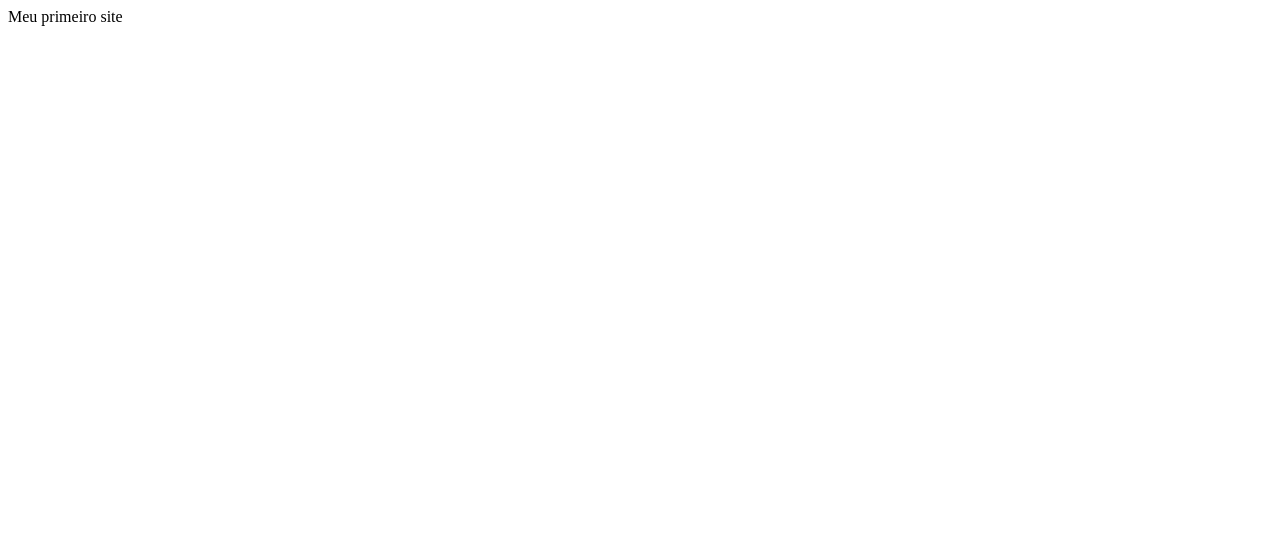
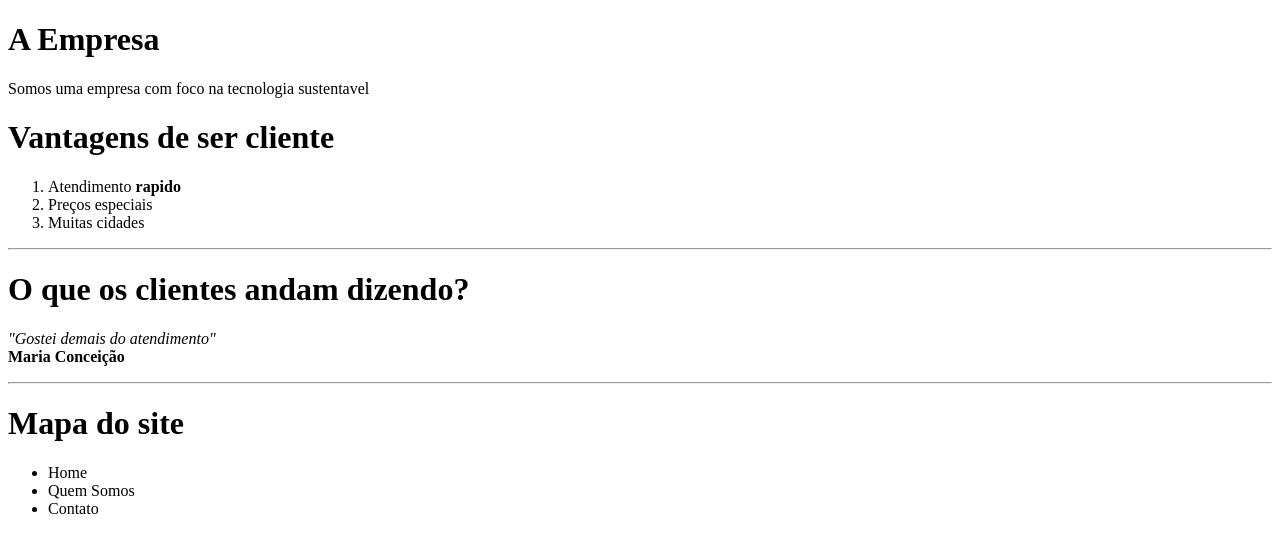
Before and after one commit to jessicavisou/iniciando-web, a plain HTML site: page index.html in a window 1280 px wide. Drawn offline with Linux system fonts and the light colour scheme.

Commit message:
Commit dia 19

```diff
--- a/index.html
+++ b/index.html
@@ -4,8 +4,27 @@
 <title>
     Meu site
 </title>
+<meta charset="utf-8">
     </head>
     <body>
-        Meu primeiro site
+      <h1>A Empresa</h1>
+      <p>Somos uma empresa com foco na tecnologia sustentavel</p>
+      <h1>Vantagens de ser cliente</h1>
+     <ol type="1">
+        <li>Atendimento <strong>rapido</strong> </li>
+        <li>Preços especiais</li>
+        <li>Muitas cidades</li>
+     </ol>
+     <hr>
+     <h1>O que os clientes andam dizendo?</h1>
+     <p><em>"Gostei demais do atendimento"</em><br>
+     <strong>Maria Conceição</strong></p>
+     <hr>
+     <h1>Mapa do site</h1>
+     <ul>
+        <li>Home</li>
+        <li>Quem Somos</li>
+        <li>Contato</li>
+     </ul>
     </body>
 </html>
```
